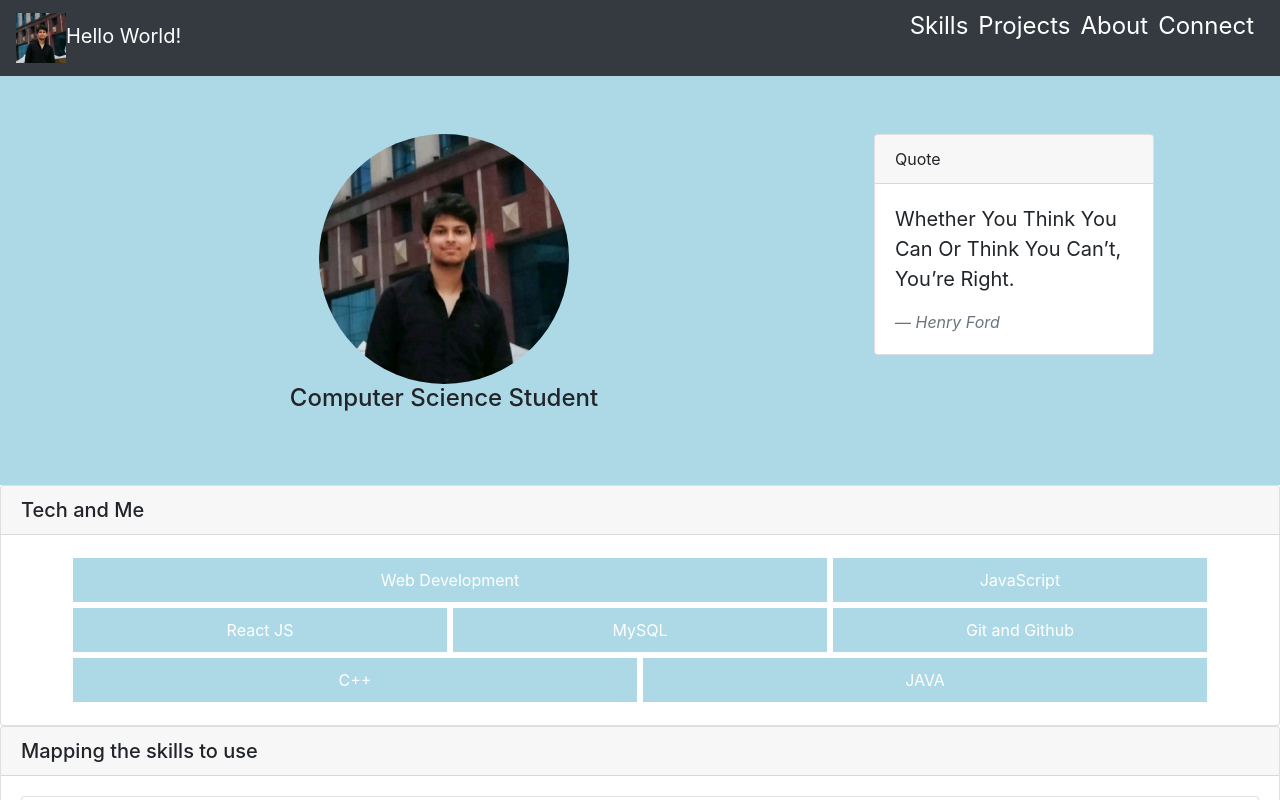
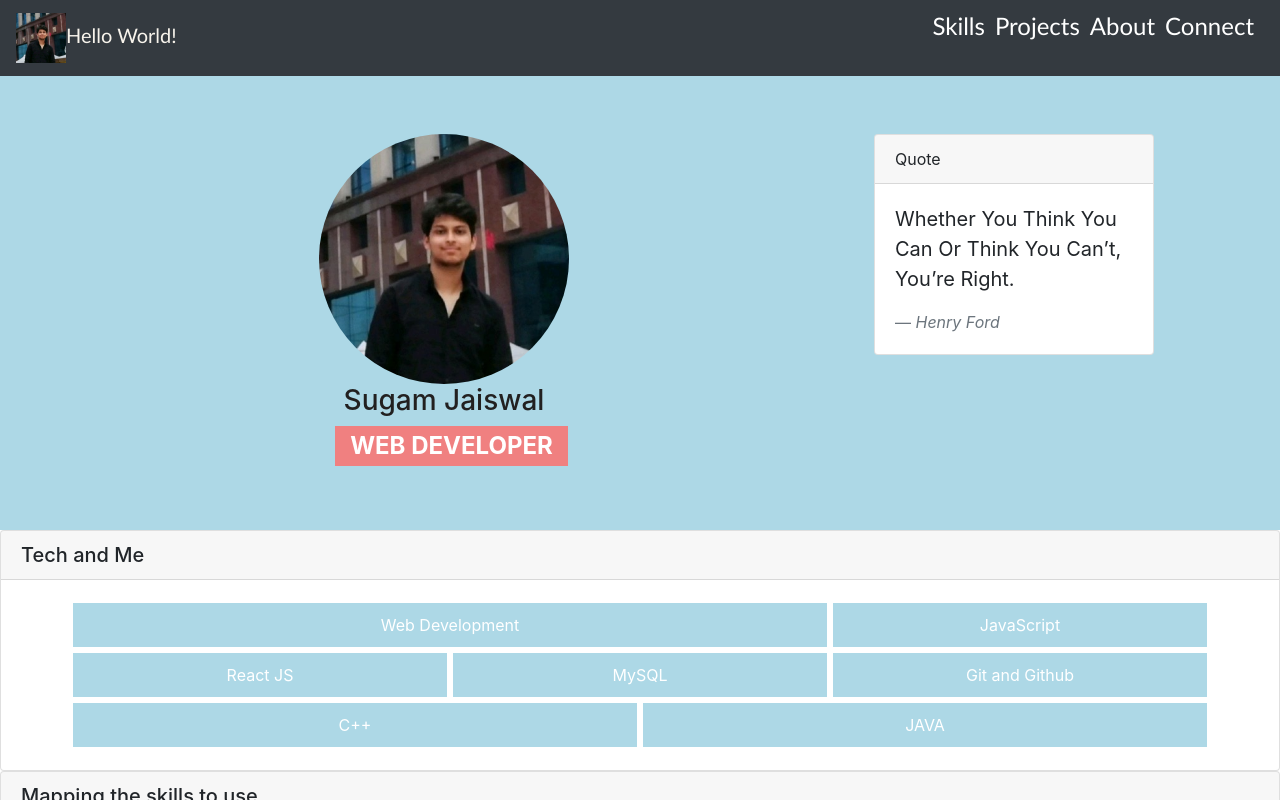
Before and after one commit to jaissugam/jaissugam.github.io, a React (Create React App) app: page / in a window 1280 px wide. Shown: the top 800 px of the page. Built offline with nearby package versions, Linux system fonts and the light colour scheme.

Commit message:
Updated heading styling

```diff
--- a/src/components/Header.js
+++ b/src/components/Header.js
@@ -37,7 +37,7 @@ const cover={
 }
 const link={
     textDecoration:"none",
-    color:"white",
+
     marginRight:"10px"
 }
 export default Header;
--- a/src/components/Home.js
+++ b/src/components/Home.js
@@ -2,6 +2,7 @@ import React from 'react';
 import {Container,Row,Col} from 'react-bootstrap';
 import profile from '../pics/profile.jpg';
 import Quote from './Quote';
+import Slider from './Slider';
 import '../App.css';
 
 const Home=()=>{
@@ -15,7 +16,7 @@ const Home=()=>{
                                 <img src={profile} alt="" width="250" height="250"/>
                             </div>
                             <div>
-                                <h4>Computer Science Student</h4>
+                                <Slider></Slider>
                             </div>
                         </div>
                     </Col>
--- /dev/null
+++ b/src/components/Slider.js
@@ -0,0 +1,21 @@
+import React from 'react';
+import './slider.css';
+
+const Slider=()=>{
+    return (
+        <div className="content">
+        <div className="slider-wrapper">
+          <h3>Sugam Jaiswal</h3>
+          <div className="slider">
+              <div className="slider-text1">LEARNER</div>
+              <div className="slider-text2">PROGRAMMER</div>
+              <div className="slider-text3">WEB DEVELOPER</div>
+              <div className="slider-text4">TRAVELLER</div>
+              <div className="slider-text5">DREAMER</div>
+          </div>
+        </div>
+      </div>
+    )
+}
+
+export default Slider;
--- a/src/components/head.css
+++ b/src/components/head.css
@@ -1,3 +1,40 @@
-Link:hover{
-    color:lightblue;
+a{
+    font-family: 'Gill Sans', 'Gill Sans MT', Calibri, 'Trebuchet MS', sans-serif;
+    color:white;
 }
+a:hover{
+    color:rgb(219, 199, 163);
+    animation: rotate 4s ease-in infinite;
+}
+
+@keyframes rotate {
+    25%{
+        transform: skewX(90deg);
+    }
+
+    50%{
+        transform: skewX(180deg);
+    }
+
+    75%{
+        transform: skewX(270deg);
+    }
+    100%{
+        transform:skewX(360deg);
+    }
+}
+.cover1 a{
+    animation: hello 1s ease-in-out infinite;
+}
+@keyframes hello {
+    25%{
+        opacity:0.8;
+    }
+    50%{
+        opacity: 0.5;
+        color:rgb(219, 199, 163);
+    }
+    75%{
+        opacity: 1;
+    }
+}
--- /dev/null
+++ b/src/components/slider.css
@@ -0,0 +1,48 @@
+.slider-wrapper {
+    font-size: 1.5rem;
+    color:rgb(34, 32, 32);
+    font-weight: bold;
+    text-align: center;
+  }
+  .slider{
+    height: 40px;
+    padding-left:15px;
+    overflow: hidden;
+  }
+  .slider div {
+    color:#fff;
+    height: 50px;
+    margin-bottom: 50px;
+    padding: 2px 15px;
+    text-align: center;
+    box-sizing: border-box;
+  }
+  .slider-text1 {
+    background: lightgreen;
+    animation: slide 5s linear infinite;
+  }
+  .slider-text2 {
+    background: skyblue;
+    animation: slide 5s linear;
+  }
+  .slider-text3 {
+    background: lightcoral;
+    animation: slide 5s linear;
+  }
+  .slider-text4 {
+    background: rgb(81, 165, 85);
+    animation: slide 5s linear;
+  }
+  .slider-text5 {
+    background: rgb(199, 138, 235);
+    animation: slide 5s linear;
+  }
+  @keyframes slide {
+    0% {margin-top:-300px;}
+    5% {margin-top:-200px;}
+    33% {margin-top:-200px;}
+    38% {margin-top:-100px;}
+    66% {margin-top:-100px;}
+    71% {margin-top:0px;}
+    100% {margin-top:0px;}
+  }
```
